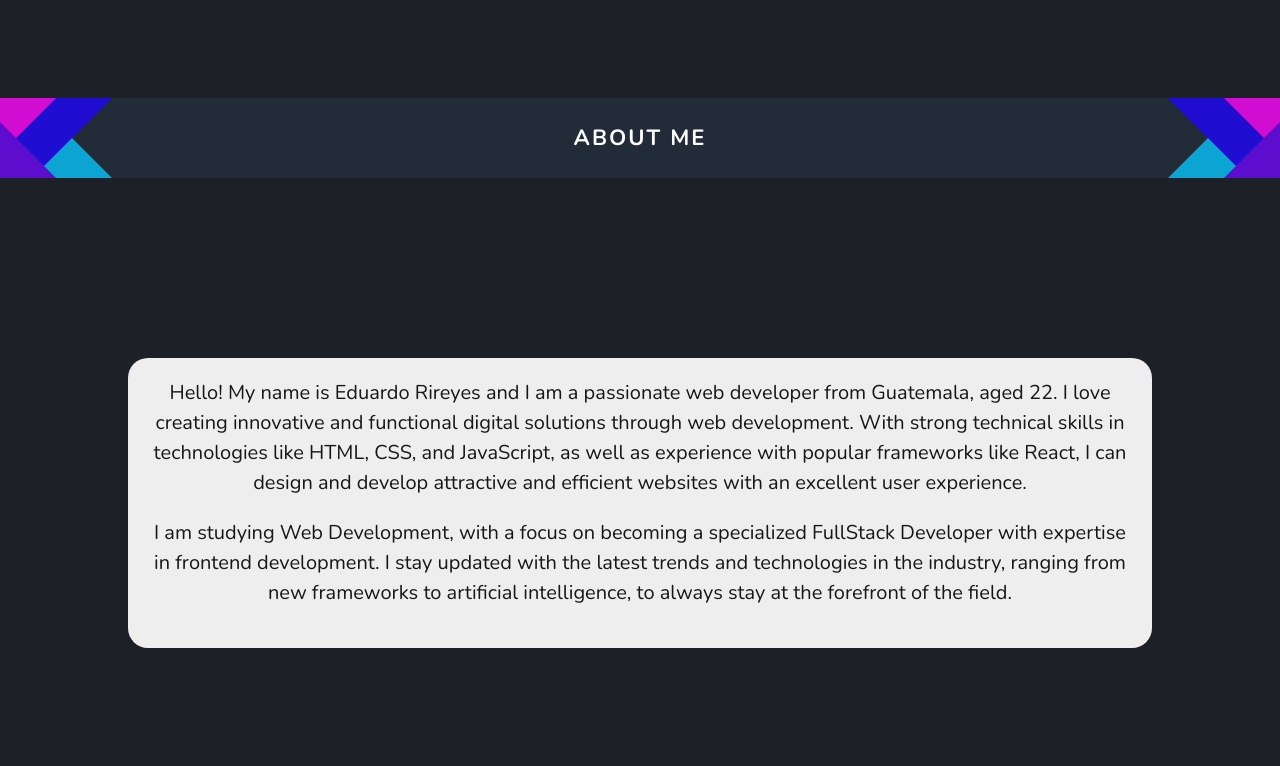
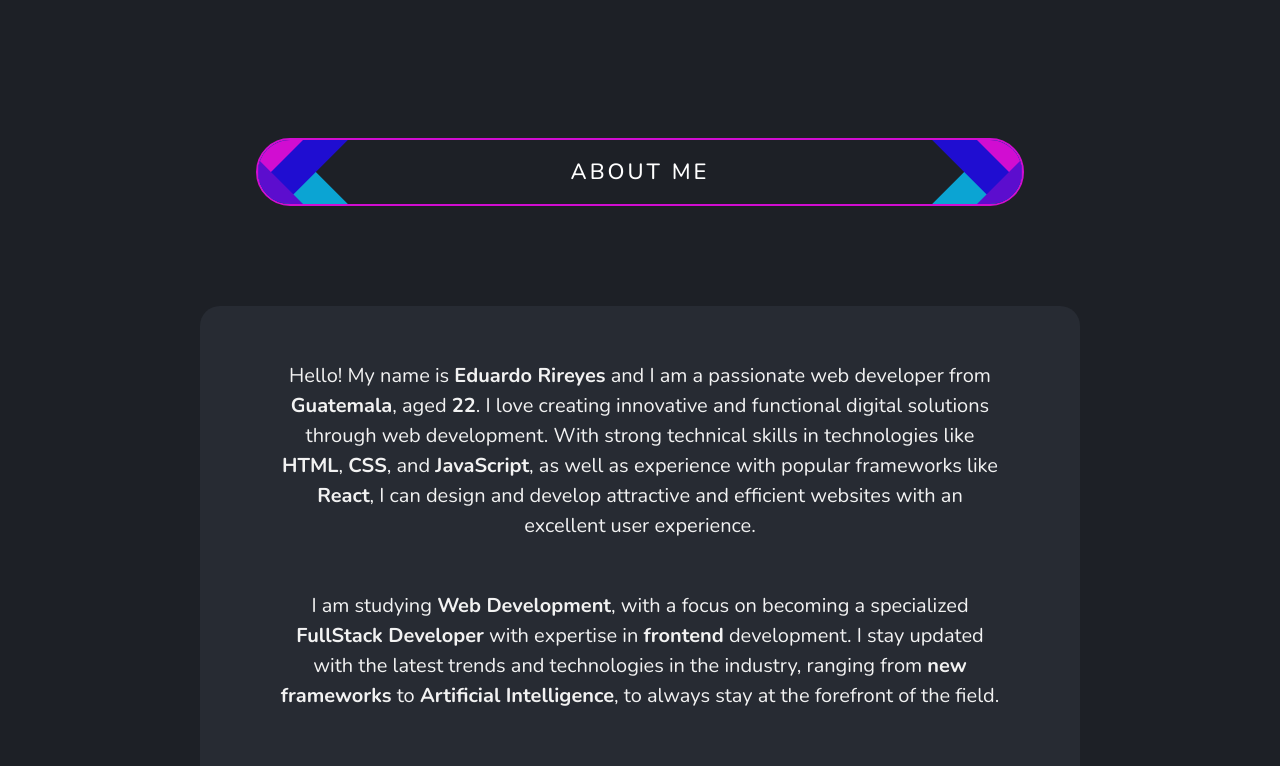
Before and after one commit to rireyes24/RireyesDev24, a React (Vite) app: page / in a window 1280 px wide. Shown: the part 474-1240 px from the top of the page. Built offline with nearby package versions, Linux system fonts and the light colour scheme.

Commit message:
Pequeñas mejoras en la Barra de navagacion y en el Header, y ademas rediseñe la seccion de about me

```diff
--- a/src/components/NavigatorBar/index.jsx
+++ b/src/components/NavigatorBar/index.jsx
@@ -6,8 +6,8 @@ const Container = styled.div`
   height: 72px;
   display: grid;
   grid-template-columns: 40% 60%;
-  background-color: #1d2026;
-  color: #f2f2f2;
+  background-color: var(--Primary-Black);
+  color: var(--Primary-White);
 `;
 
 const LeftPanel = styled.div`
@@ -31,7 +31,7 @@ const LogoText = styled.h2`
   letter-spacing: 1px;
   margin-left: 14px;
   text-transform: uppercase; /* Aplica mayúsculas al texto */
-  color: #f2f2f2; /* Establece el color de texto */
+  color: var(--Primary-White); /* Establece el color de texto */
 `;
 
 const RightPanel = styled.div`
@@ -55,11 +55,12 @@ const NavItem = styled.a`
   letter-spacing: 1px;
   margin-right: 1rem;
   text-transform: uppercase; /* Aplica mayúsculas al texto */
-  color: #f2f2f2;
+  color: var(--Primary-White);
   text-decoration: none;
   transition: color 0.3s ease; /* Agrega una transición suave para el cambio de color */
 
   &:hover {
+    transform: scale(1.10);
     color: #ffffff; /* Cambia el color del texto al pasar el ratón por encima */
   }
 `;
--- a/src/components/Portfolio_Body/index.jsx
+++ b/src/components/Portfolio_Body/index.jsx
@@ -10,8 +10,22 @@ function Body(){
           <main>
                 <SectionRight nameSection={'ABOUT ME'} sectionSide={'left'}/>
                 <div className='about-me'>
-                    <p>Hello! My name is Eduardo Rireyes and I am a passionate web developer from Guatemala, aged 22. I love creating innovative and functional digital solutions through web development. With strong technical skills in technologies like HTML, CSS, and JavaScript, as well as experience with popular frameworks like React, I can design and develop attractive and efficient websites with an excellent user experience.</p>
-                    <p>I am studying Web Development, with a focus on becoming a specialized FullStack Developer with expertise in frontend development. I stay updated with the latest trends and technologies in the industry, ranging from new frameworks to artificial intelligence, to always stay at the forefront of the field.</p>
+                    <p>
+                        Hello! My name is <strong>Eduardo Rireyes</strong> and I am a passionate web developer
+                        from <strong>Guatemala</strong>, aged <strong>22</strong>. I love creating
+                        innovative and functional digital solutions through web development. With strong
+                        technical skills in technologies like <strong>HTML</strong>, <strong>CSS</strong>,
+                        and <strong>JavaScript</strong>, as well as experience with popular frameworks like
+                        <strong> React</strong>, I can design and develop attractive and efficient websites with
+                        an excellent user experience.
+                    </p>
+                    <p>
+                        I am studying <strong>Web Development</strong>, with a focus on becoming a specialized
+                        <strong> FullStack Developer</strong> with expertise in <strong>frontend</strong> development.
+                        I stay updated with the latest trends and technologies in the industry,
+                        ranging from <strong>new frameworks</strong> to <strong>Artificial Intelligence</strong>, to always stay at
+                        the forefront of the field.
+                    </p>
                 </div>
 
 
--- a/src/components/Portfolio_Body/styleMain.css
+++ b/src/components/Portfolio_Body/styleMain.css
@@ -1,17 +1,25 @@
 .about-me{
-
+    width: 80%;
+    max-width: 880px;
+    height: 480px;
     border-radius: 20px;
-    padding: 20px;
-    background-color: #eeeeee;
-
-    color: #171717;
-    width: 80%;
+    padding: 40px;
+    background-color: #272B33;
+    color: var(--Primary-White);
     justify-self: center;
     font-size: 2.0rem;
+    margin-top: 20px;
+    margin-bottom: 20px;
+    display: flex;
+    flex-direction: column;
+    justify-content: space-around;
+    align-items: center;
 }
 
 .about-me p {
+    width: 90%;
     margin-bottom: 20px;
+    font-weight: 300;
 }
 
 
--- a/src/components/Portfolio_Header/index.jsx
+++ b/src/components/Portfolio_Header/index.jsx
@@ -46,7 +46,7 @@ const PhotoPortfolio = styled.span`
     grid-row: 2 / 4;
     background-color: black;
     border-radius: 50%;
-    border: 4px solid #00ACC7;
+    border: 4px solid #d10dd1;
     align-self: center;
     justify-self: center;
 `;
--- a/src/components/Section_Right/style.css
+++ b/src/components/Section_Right/style.css
@@ -1,12 +1,21 @@
 .section-container{
-    width: 100%;
-    height: 80px;
-    background-color: #222c38;
+    justify-self: center;
+    width: 60%;
+    border-radius: 40px;
+    overflow: hidden;
+    height: 68px;
+    background-color: #1d2026;
     display: grid;
     grid-template-rows: 100%;
     margin-top: 100px;
     margin-bottom: 100px;
     grid-template-columns: 20% 60% 20%;
+    border: 2px solid #d10dd1;
+}
+
+.section-container:nth-child(1){
+    margin-top: 140px;
+    margin-bottom: 0px;
 }
 
 .design{
@@ -17,11 +26,12 @@
 }
 
 .h2{
+    font-weight: 500;
     place-self: center;
     width: 80%;
     text-align: center;
     font-size: 2.2rem;
-    letter-spacing: 2px;
+    letter-spacing: 3px;
     color: white;
     grid-column: 2 / 3;
 }
--- a/src/index.css
+++ b/src/index.css
@@ -15,6 +15,11 @@
   -webkit-font-smoothing: antialiased;
   -moz-osx-font-smoothing: grayscale;
   -webkit-text-size-adjust: 100%;
+
+  /* Palette Colors */
+  --Primary-Black: #1d2026;
+  --Secondary-Black: #272B33;
+  --Primary-White: #f2f2f2;
 }
 
 *{
```
